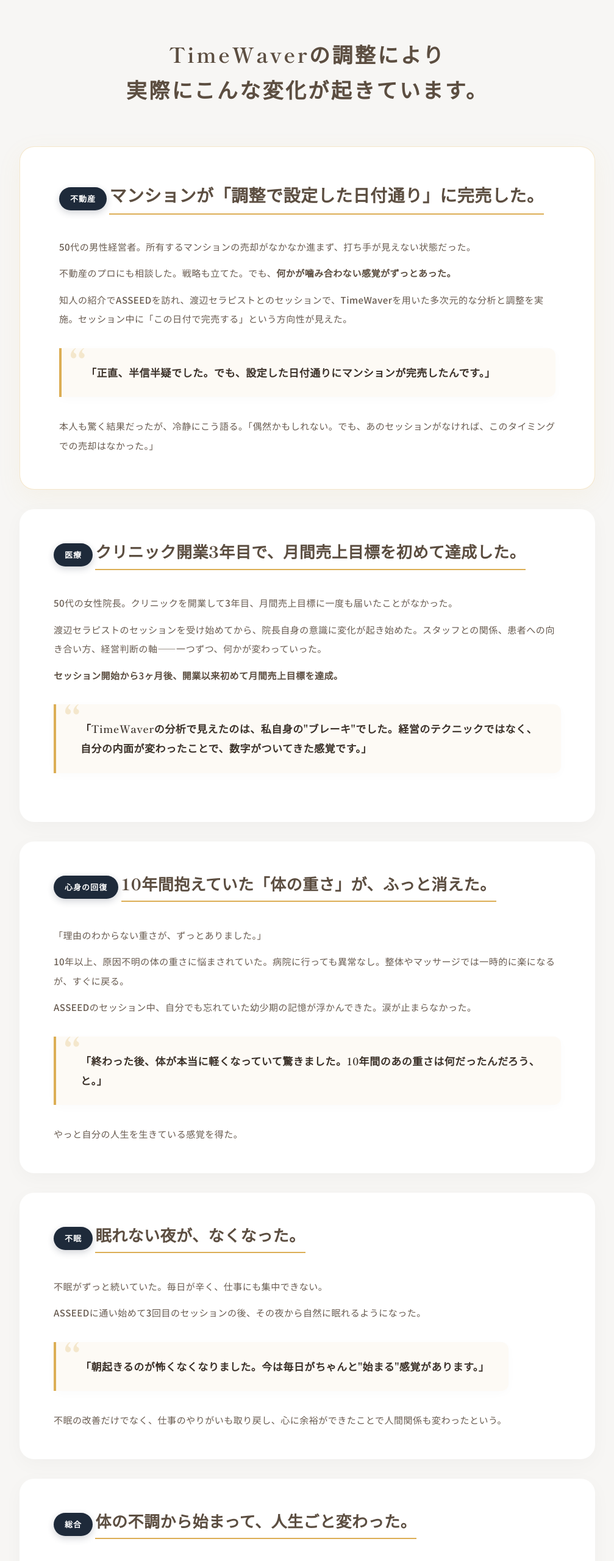
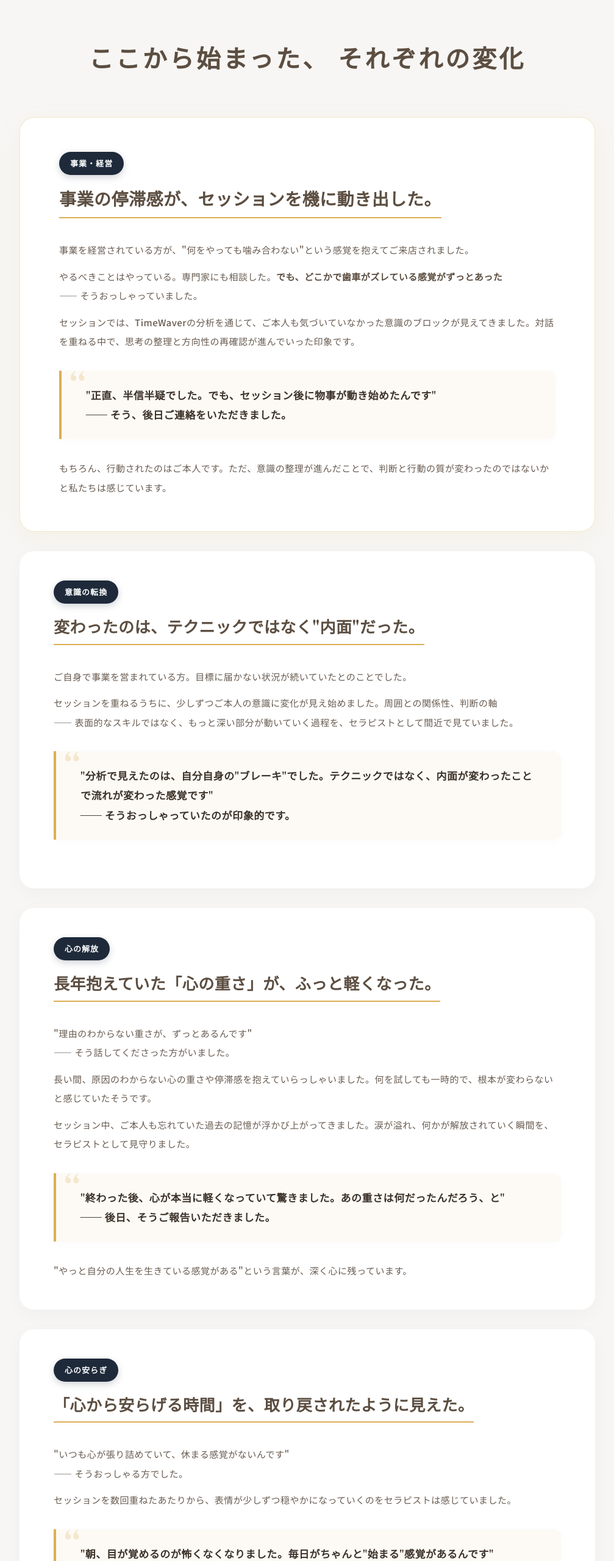
Before and after one commit to hikaru1220/asseed-lp, a website built with Vite: page index.html in a window 1280 px wide. Shown: the part 2630-5190 px from the top of the page at 61% size, without its empty margins (136-1143 px from the left). Built offline with nearby package versions, Linux system fonts and the light colour scheme.

Commit message:
薬機法対策：ストーリーセクション全面改修・広告表現の安全化

```diff
--- a/index.html
+++ b/index.html
@@ -155,110 +155,104 @@
 
 
   <!-- ==========================================================
-       STORIES — Before→Afterストーリー形式
-       featured: マンション完売（吉野さんから差替え）
+       STORIES — セラピストの現場から見た変化
+       ※薬機法対策：「お客様の体験談」ではなく「セラピスト視点のレポート」
        ========================================================== -->
   <section id="stories" class="section stories">
     <div class="container">
       <h2 class="stories__title">
-        TimeWaverの調整により<br>
-        実際にこんな変化が起きています。
+        <span class="stories__title-line1">ここから始まった、</span><br class="sp-only">
+        <span class="stories__title-line2">それぞれの変化</span>
       </h2>
 
-      <!-- STORY 1: マンション完売（featured） -->
+      <!-- STORY 1: 事業の停滞と意識の転換 -->
       <article class="story story--featured">
         <div class="story__header">
-          <span class="story__category">不動産</span>
-          <h3 class="story__headline">マンションが<br class="sp-only">「調整で設定した日付通り」に完売した。</h3>
+          <span class="story__category">事業・経営</span><br>
+          <h3 class="story__headline">事業の停滞感が、<br class="sp-only">セッションを機に動き出した。</h3>
         </div>
         <div class="story__body">
           <div class="story__text">
-            <p>50代の男性経営者。所有するマンションの売却がなかなか進まず、打ち手が見えない状態だった。</p>
-            <p>不動産のプロにも相談した。戦略も立てた。でも、<strong>何かが噛み合わない感覚がずっとあった。</strong></p>
-            <p>知人の紹介でASSEEDを訪れ、渡辺セラピストとのセッションで、TimeWaverを用いた多次元的な分析と調整を実施。セッション中に「この日付で完売する」という方向性が見えた。</p>
-            <blockquote>「正直、半信半疑でした。でも、設定した日付通りにマンションが完売したんです。」</blockquote>
-            <p>本人も驚く結果だったが、冷静にこう語る。「偶然かもしれない。でも、あのセッションがなければ、このタイミングでの売却はなかった。」</p>
-
+            <p>事業を経営されている方が、"何をやっても噛み合わない"という感覚を抱えてご来店されました。</p>
+            <p>やるべきことはやっている。専門家にも相談した。<strong>でも、どこかで歯車がズレている感覚がずっとあった</strong><br>—— そうおっしゃっていました。</p>
+            <p>セッションでは、TimeWaverの分析を通じて、ご本人も気づいていなかった意識のブロックが見えてきました。対話を重ねる中で、思考の整理と方向性の再確認が進んでいった印象です。</p>
+            <blockquote>"正直、半信半疑でした。でも、セッション後に物事が動き始めたんです"<br>—— そう、後日ご連絡をいただきました。</blockquote>
+            <p>もちろん、行動されたのはご本人です。ただ、意識の整理が進んだことで、判断と行動の質が変わったのではないかと私たちは感じています。</p>
           </div>
         </div>
       </article>
 
-      <!-- STORY 2: クリニック売上達成 -->
+      <!-- STORY 2: 経営者の内面の変化 -->
       <article class="story">
         <div class="story__header">
-          <span class="story__category">医療</span>
-          <h3 class="story__headline">クリニック開業3年目で、<br class="sp-only">月間売上目標を初めて達成した。</h3>
+          <span class="story__category">意識の転換</span><br>
+          <h3 class="story__headline">変わったのは、<br class="sp-only">テクニックではなく"内面"だった。</h3>
         </div>
         <div class="story__body">
           <div class="story__text">
-            <p>50代の女性院長。クリニックを開業して3年目、月間売上目標に一度も届いたことがなかった。</p>
-            <p>渡辺セラピストのセッションを受け始めてから、院長自身の意識に変化が起き始めた。スタッフとの関係、患者への向き合い方、経営判断の軸——一つずつ、何かが変わっていった。</p>
-            <p><strong>セッション開始から3ヶ月後、開業以来初めて月間売上目標を達成。</strong></p>
-            <blockquote>「TimeWaverの分析で見えたのは、私自身の"ブレーキ"でした。経営のテクニックではなく、自分の内面が変わったことで、数字がついてきた感覚です。」</blockquote>
-
+            <p>ご自身で事業を営まれている方。目標に届かない状況が続いていたとのことでした。</p>
+            <p>セッションを重ねるうちに、少しずつご本人の意識に変化が見え始めました。周囲との関係性、判断の軸<br>—— 表面的なスキルではなく、もっと深い部分が動いていく過程を、セラピストとして間近で見ていました。</p>
+            <blockquote>"分析で見えたのは、自分自身の"ブレーキ"でした。テクニックではなく、内面が変わったことで流れが変わった感覚です"<br>—— そうおっしゃっていたのが印象的です。</blockquote>
           </div>
         </div>
       </article>
 
-      <!-- STORY 3: 森野様 -->
+      <!-- STORY 3: 長年の停滞感からの解放 -->
       <article class="story">
         <div class="story__header">
-          <span class="story__category">心身の回復</span>
-          <h3 class="story__headline">10年間抱えていた「体の重さ」が、<br class="sp-only">ふっと消えた。</h3>
+          <span class="story__category">心の解放</span><br>
+          <h3 class="story__headline">長年抱えていた「心の重さ」が、<br class="sp-only">ふっと軽くなった。</h3>
         </div>
         <div class="story__body">
-
           <div class="story__text">
-            <p>「理由のわからない重さが、ずっとありました。」</p>
-            <p>10年以上、原因不明の体の重さに悩まされていた。病院に行っても異常なし。整体やマッサージでは一時的に楽になるが、すぐに戻る。</p>
-            <p>ASSEEDのセッション中、自分でも忘れていた幼少期の記憶が浮かんできた。涙が止まらなかった。</p>
-            <blockquote>「終わった後、体が本当に軽くなっていて驚きました。10年間のあの重さは何だったんだろう、と。」</blockquote>
-            <p>やっと自分の人生を生きている感覚を得た。</p>
+            <p>"理由のわからない重さが、ずっとあるんです"<br>—— そう話してくださった方がいました。</p>
+            <p>長い間、原因のわからない心の重さや停滞感を抱えていらっしゃいました。何を試しても一時的で、根本が変わらないと感じていたそうです。</p>
+            <p>セッション中、ご本人も忘れていた過去の記憶が浮かび上がってきました。涙が溢れ、何かが解放されていく瞬間を、セラピストとして見守りました。</p>
+            <blockquote>"終わった後、心が本当に軽くなっていて驚きました。あの重さは何だったんだろう、と"<br>—— 後日、そうご報告いただきました。</blockquote>
+            <p>"やっと自分の人生を生きている感覚がある"という言葉が、深く心に残っています。</p>
           </div>
         </div>
       </article>
 
-      <!-- STORY 4: 小木様 -->
+      <!-- STORY 4: 心の緊張からの安らぎ -->
       <article class="story">
         <div class="story__header">
-          <span class="story__category">不眠</span>
-          <h3 class="story__headline">眠れない夜が、なくなった。</h3>
+          <span class="story__category">心の安らぎ</span><br>
+          <h3 class="story__headline">「心から安らげる時間」を、<br class="sp-only">取り戻されたように見えた。</h3>
         </div>
         <div class="story__body">
-
           <div class="story__text">
-            <p>不眠がずっと続いていた。毎日が辛く、仕事にも集中できない。</p>
-            <p>ASSEEDに通い始めて3回目のセッションの後、その夜から自然に眠れるようになった。</p>
-            <blockquote>「朝起きるのが怖くなくなりました。今は毎日がちゃんと"始まる"感覚があります。」</blockquote>
-            <p>不眠の改善だけでなく、仕事のやりがいも取り戻し、心に余裕ができたことで人間関係も変わったという。</p>
+            <p>"いつも心が張り詰めていて、休まる感覚がないんです"<br>—— そうおっしゃる方でした。</p>
+            <p>セッションを数回重ねたあたりから、表情が少しずつ穏やかになっていくのをセラピストは感じていました。</p>
+            <blockquote>"朝、目が覚めるのが怖くなくなりました。毎日がちゃんと"始まる"感覚があるんです"<br>—— そんな嬉しいお言葉をいただきました。</blockquote>
+            <p>心に余裕が生まれたことで、お仕事や人間関係にも良い変化があったとのこと。セラピストとして、その変化を一緒に喜びました。</p>
           </div>
         </div>
       </article>
 
-      <!-- STORY 5: 山崎様 -->
+      <!-- STORY 5: 漠然とした違和感から人生全体の変化へ -->
       <article class="story">
         <div class="story__header">
-          <span class="story__category">総合</span>
-          <h3 class="story__headline">体の不調から始まって、人生ごと変わった。</h3>
+          <span class="story__category">人生の転換</span><br>
+          <h3 class="story__headline">些細な違和感が入口だった。<br class="sp-only">変わったのは、人生全部だった。</h3>
         </div>
         <div class="story__body">
-
           <div class="story__text">
-            <p>最初は体調のことだけだった。長引く疲労感、頭痛、原因不明の不調。</p>
-            <p>でもセッションを受けるうちに、体の問題だけでなく、仕事のあり方、人との関わり方まで変わっていった。</p>
-            <blockquote>「自分がこんなに変われるとは思わなかった。体が入口だったけど、変わったのは人生全部でした。」</blockquote>
+            <p>最初のご来店時、「明確な悩みがあるわけではないけれど、なんとなくモヤモヤする」とおっしゃっていました。</p>
+            <p>セッションを重ねるうちに、その"なんとなく"の奥にあったものが少しずつ見えてきました。仕事のあり方、人との関わり方<br>—— 気づけば、人生の広い範囲で変化が起きていました。</p>
+            <blockquote>"自分がこんなに変われるとは思わなかった。些細な違和感が入口だったけど、変わったのは人生全部でした"<br>—— その言葉が、私たちの仕事の意味を教えてくれます。</blockquote>
           </div>
         </div>
       </article>
 
       <!-- 補足メッセージ -->
       <div class="stories__closing">
-        <p>同じ失敗を繰り返す。同じタイプの人に振り回される。<br class="pc-only">わかっているのに、変えられない。</p>
-        <p>ASSEEDには、こうした「自己パターンの変容」を求めて通い続ける方が多くいます。<br>
+        <p>同じパターンを繰り返す。同じタイプの人に振り回される。<br class="pc-only">わかっているのに、変えられない。</p>
+        <p>ASSEEDには、こうした「自己パターンの変容」を求めて通い続ける方が多くいらっしゃいます。<br>
           <span class="stories__closing-highlight">平均リピート数 10〜35回</span><br>
-          中には20回以上のセッションを重ね、<br class="sp-only">根本的な意識の書き換えを体験した方も。</p>
+          中には20回以上のセッションを重ね、<br class="sp-only">根本的な意識の変化を実感された方も。</p>
         <p>12ヶ月コースの継続申込みが多いのは、<br class="sp-only">「1回で魔法のように変わる」のではなく、<br>
-          「回を重ねるごとに確実に深く変わっていく」<br class="sp-only">ことを実感しているからです。</p>
+          「回を重ねるごとに確実に深く変わっていく」<br class="sp-only">ことを実感されているからです。</p>
       </div>
     </div>
   </section>
@@ -374,7 +368,7 @@
           <p class="therapist__role">未来調整カウンセラー</p>
           <div class="therapist__field">
             得意分野：
-            <span>心身の回復</span>
+            <span>心のリフレッシュ</span>
             <span>ヒーリング</span>
           </div>
           <blockquote class="therapist__quote">「 "このままでいいのかな？"という不安に寄り添い、安心へと導きます。<br>丁寧にお話をお聞きしながら、漠然としたモヤモヤを一緒にひも解き、本来の自分に戻れるよう、望む未来に向けて一歩先を照らすお手伝いをさせていただきます。」</blockquote>
@@ -474,7 +468,7 @@
           </div>
           <div class="flow__step-body">
             <h3>TimeWaver分析</h3>
-            <p>心と体の状態を、テクノロジーで可視化します。意識・感情・身体を多次元的に分析し、自分でも気づいていなかったブロックや本当の原因が見えてきます。</p>
+            <p>あなたの意識やエネルギーの状態を、テクノロジーで可視化します。意識・感情・見えない情報フィールドを多次元的に分析し、自分でも気づいていなかったブロックや本当の原因が見えてきます。</p>
           </div>
           <div class="flow__step-img">
             <img src="img/tw-asseed2.png" alt="TimeWaver" loading="lazy">
@@ -539,7 +533,7 @@
       <details>
         <summary>TimeWaverって何ですか？本当に効果があるんですか？</summary>
         <p>
-          ドイツ発の量子波動分析デバイスです。日本では医療機器認定を受けていませんが、ドイツでは医療現場でも使用されています。大切なのは、4,000回以上受けてくださった方々が「また来たい」と感じていること。継続率80%以上が、その答えです。
+          ドイツ発の量子波動分析デバイスです。日本では医療機器ではないため、診断や治療を行うものではありませんが、意識や見えないエネルギー（情報フィールド）の乱れを分析・調整し、本来の自分を取り戻すサポートをします。大切なのは、4,000回以上受けてくださった方々が「また来たい」と感じていること。継続率80%以上が、その答えです。
         </p>
       </details>
       <details>
@@ -613,7 +607,7 @@
 
           <div class="price-card__body">
             <div class="price-card__desc">
-              <p>身体・オーラ・精神・先祖・家——今現在の自分自身に影響を与えている基本となる5つの領域を包括的に分析し、整えていきます。</p>
+              <p>エネルギー・オーラ・精神・先祖・家——今現在の自分自身に影響を与えている基本となる5つの領域を包括的に分析し、整えていきます。</p>
               <p>セッションを通して、TimeWaverがもたらす驚きの気づきや可能性を体感いただけるのはもちろん、いま抱えている課題や未来に向けた方向性がクリアになり、新しい一歩を踏み出すための指針が得られます。</p>
             </div>
           </div>
--- a/style.css
+++ b/style.css
@@ -557,7 +557,7 @@
 
 .stories__title {
   font-family: 'Shippori Mincho', serif;
-  font-size: clamp(18px, 4vw, 34px);
+  font-size: clamp(24px, 5vw, 40px);
   text-align: center;
   color: var(--primary);
   margin-bottom: 64px;
@@ -2648,6 +2648,22 @@
     padding: 40px 24px;
   }
 
+  .stories__title {
+    text-align: left;
+    padding: 0 8%;
+    line-height: 1.3;
+  }
+
+  .stories__title-line1 {
+    display: block;
+    text-align: left;
+  }
+
+  .stories__title-line2 {
+    display: block;
+    text-align: right;
+  }
+
   .story__body {
     flex-direction: column;
     gap: 24px;
```
